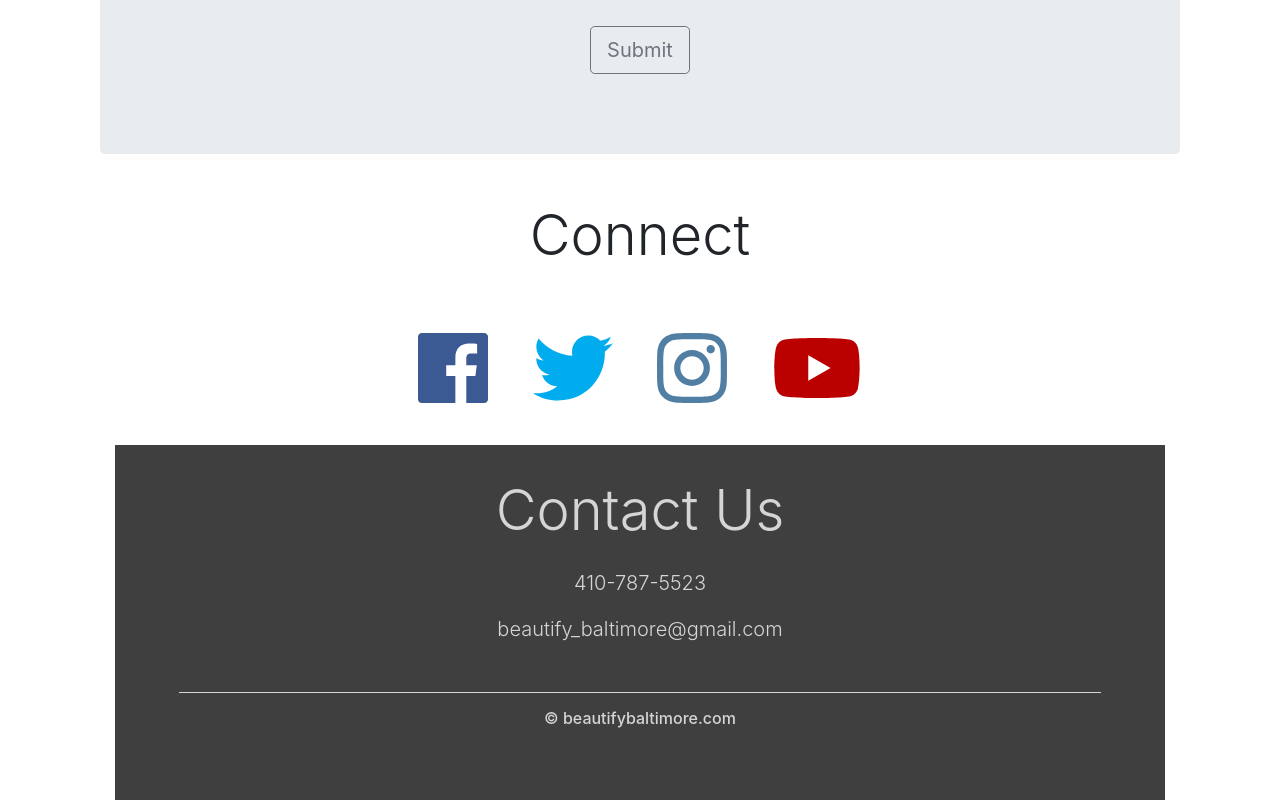
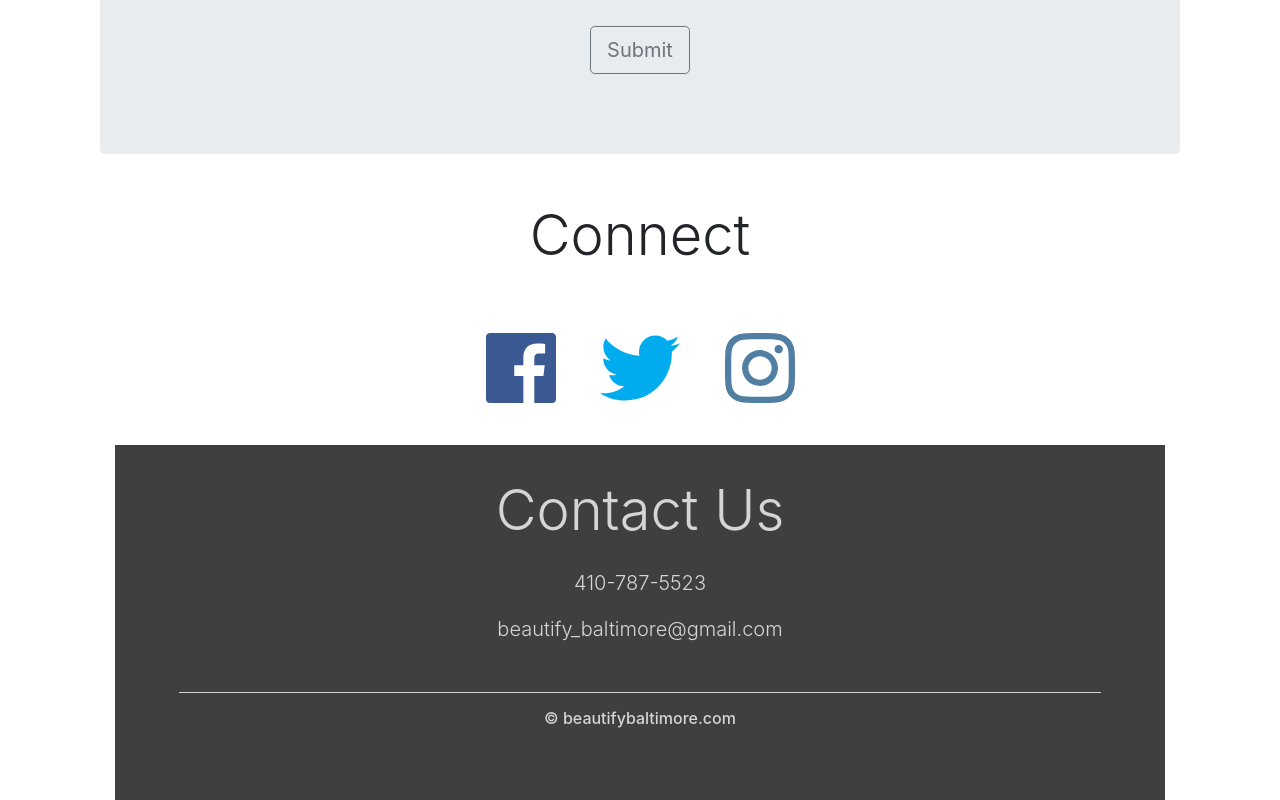
Before and after one commit to nfi002/BeautifyingBaltimore, a plain HTML site: page index.html in a window 1280 px wide. Shown: the part 3381-4181 px from the top of the page. Drawn offline with nearby package versions, Linux system fonts and the light colour scheme.

Commit message:
Update index.html

```diff
--- a/index.html
+++ b/index.html
@@ -249,7 +249,6 @@
 		<a href="https://www.facebook.com/beautify.baltimore.1"><i class="fab fa-facebook"></i></a>
 		<a href="https://twitter.com/BeautifyBaltim1"><i class="fab fa-twitter"></i></a>
 		<a href="https://www.instagram.com/beautifybaltimore3/"><i class="fab fa-instagram"></i></a>
-		<a href="#"><i class="fab fa-youtube"></i></a>
 	</div>
 </div>
 </div>
```
